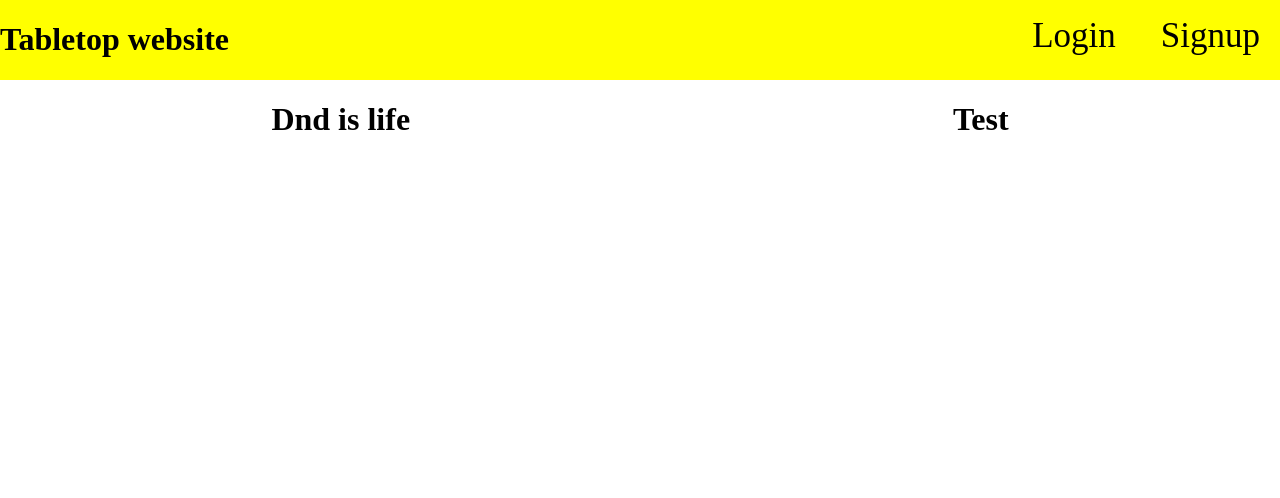
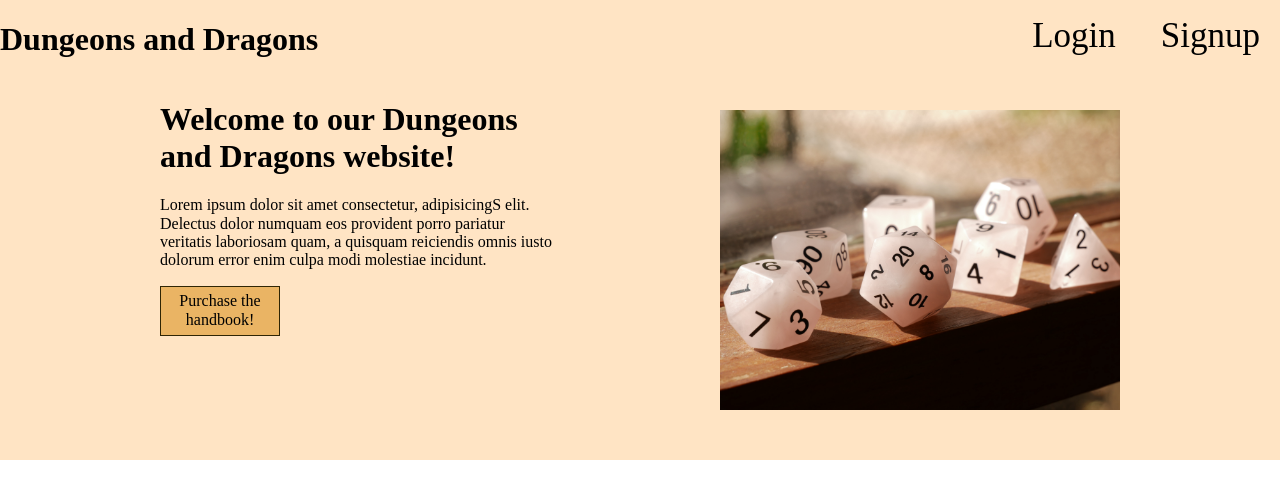
Before and after one commit to TymeeK/tabletop-website, a React (Create React App) app: page / in a window 1280 px wide. Shown: the top 498 px of the page. Built offline with nearby package versions, Linux system fonts and the light colour scheme.

Commit message:
Added image and changed background color of NavContainer and ContentContainer

```diff
--- a/src/Components/Homepage.js
+++ b/src/Components/Homepage.js
@@ -3,14 +3,15 @@ import {
     NavLink,
     NavContainer,
     ContentContainer,
+    DiceImage,
+    ElementDiv,
+    PurchaseButton,
 } from '../Styling/Homepage.Style';
-// import '../Styling/reset.css';
-
 function Homepage() {
     return (
         <>
             <NavContainer>
-                <h1>Tabletop website</h1>
+                <h1>Dungeons and Dragons</h1>
                 <ul>
                     <NavLink to='/login'>Login</NavLink>
                     <NavLink to='/signup'>Signup</NavLink>
@@ -19,12 +20,27 @@ function Homepage() {
             <ContentContainer>
                 {/* I want an image here showing the dnd handbook*/}
                 {/* I want to have some text showing off that it's dnd */}
-                <div>
-                    <h1>Dnd is life</h1>
-                </div>
-                <div>
-                    <h1>Test</h1>
-                </div>
+                <ElementDiv>
+                    <h1>Welcome to our Dungeons and Dragons website!</h1>
+                    <p>
+                        Lorem ipsum dolor sit amet consectetur, adipisicingS
+                        elit. Delectus dolor numquam eos provident porro
+                        pariatur veritatis laboriosam quam, a quisquam
+                        reiciendis omnis iusto dolorum error enim culpa modi
+                        molestiae incidunt.
+                    </p>
+                    <form
+                        action='https://www.amazon.com/Players-Handbook-Dungeons-Dragons-Wizards/dp/0786965606
+
+                    '
+                        target='_blank'
+                    >
+                        <PurchaseButton>Purchase the handbook!</PurchaseButton>
+                    </form>
+                </ElementDiv>
+                <ElementDiv>
+                    <DiceImage src={require('../Images/dice.jpg')} alt='Dice' />
+                </ElementDiv>
             </ContentContainer>
         </>
     );
--- a/src/Styling/Homepage.Style.js
+++ b/src/Styling/Homepage.Style.js
@@ -1,5 +1,13 @@
 import styled from 'styled-components';
 import { Link } from 'react-router-dom';
+
+// Hex colors
+
+// #5B8266
+// #2F2504
+// #EAB464
+// #A7754D Original background color of NavContainer and ContentContainer
+// #403233
 
 export const NavLink = styled(Link)`
     font-size: 35px;
@@ -10,12 +18,43 @@ export const NavLink = styled(Link)`
 `;
 
 export const NavContainer = styled.nav`
-    background-color: yellow;
+    background-color: #ffe4c4;
     display: flex;
+    color: black;
     justify-content: space-between;
 `;
 
 export const ContentContainer = styled.div`
     display: flex;
-    justify-content: space-around;
+    background-color: #ffe4c4;
+    justify-content: space-evenly;
 `;
+
+export const DiceImage = styled.img`
+    padding-top: 30px;
+    max-width: 400px;
+    margin-bottom: 50px;
+`;
+
+export const ElementDiv = styled.div`
+    max-width: 400px;
+    /* margin-top: 40px; */
+    /* color: #08415c; */
+    color: black;
+`;
+
+export const PurchaseButton = styled.button`
+    height: 50px;
+    width: 120px;
+    background-color: #eab464;
+    border: 1px solid #2f2504;
+    color: black;
+    margin-right: 30px;
+    cursor: pointer;
+`;
+
+// #5B8266
+// #2F2504
+// #EAB464
+// #A7754D
+// #403233
```
Also changed, not shown: src/Images/dice.jpg (added).
